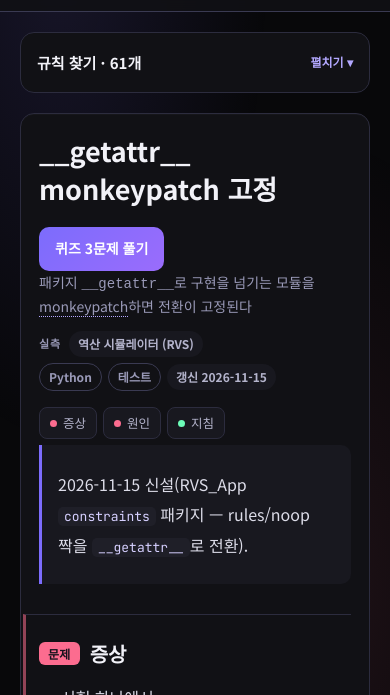
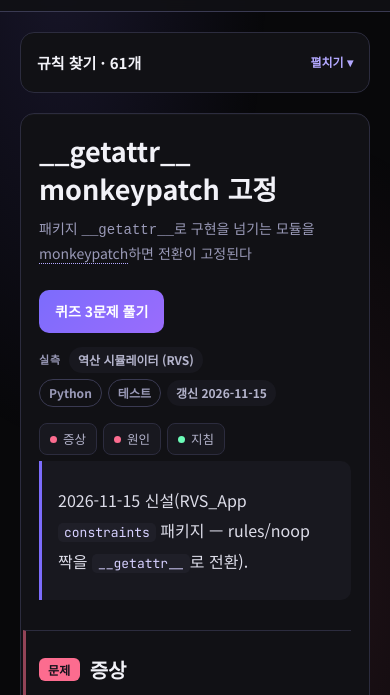
Before and after one commit to yhs01103-png/ai-coding-incident-playbook, a plain HTML site: page docs/index.html in a window 390 px wide. Shown: the part 125-820 px from the top of the page. Drawn offline with Linux system fonts and the light colour scheme.

Commit message:
fix(site): move quiz button below full title on mobile
Co-Authored-By: Claude Opus 5.5 <noreply@anthropic.com>

```diff
--- a/docs/index.html
+++ b/docs/index.html
@@ -213,6 +213,8 @@ button.chip{font-family:inherit;line-height:1.6}
 .rhead{display:flex;gap:12px;align-items:flex-start;justify-content:space-between;flex-wrap:wrap}
 .rhead h1.t{flex:1 1 320px}
 .rhead .btn{flex:none;margin-top:4px}
+.rhead .full{flex-basis:100%;order:2;margin-top:-6px}
+@media (max-width:600px){.rhead .btn{order:3;margin:0 0 14px}}
 .meta.p{margin-bottom:6px}
 .meta .ml{font-size:11px;font-weight:700;letter-spacing:.08em;color:var(--dim);margin-right:2px}
 </style>
@@ -435,8 +437,8 @@ function ruleView(id){
   const n = ((DATA.quizzes[r.id] || {}).questions || []).length;
   $("#app").innerHTML = `<div class="layout">${sidebar(r.id, "rules")}<article class="card">
     <div class="rhead"><h1 class="t">${esc(short(r))}</h1>
-      ${n ? `<a class="btn" href="#quiz/${enc(r.id)}">퀴즈 ${n}문제 풀기</a>` : ""}</div>
-    ${short(r) !== r.title ? `<p class="full">${inline(r.title)}</p>` : ""}
+      ${n ? `<a class="btn" href="#quiz/${enc(r.id)}">퀴즈 ${n}문제 풀기</a>` : ""}
+      ${short(r) !== r.title ? `<p class="full">${inline(r.title)}</p>` : ""}</div>
     ${r.projects.length ? `<div class="meta p"><span class="ml">실측</span>${r.projects.map(p => `<a class="tag" href="${projById[p] ? "#project/" + enc(p) : "#projects"}">${esc(projById[p] ? projById[p].name : p)}</a>`).join("")}</div>` : ""}
     <div class="meta">${(r.tags || []).map(t => `<a class="tag ghost" href="#tag/${enc(t)}" title="이 태그의 규칙 모두 보기">${esc(t)}</a>`).join("")}
       <span class="tag">갱신 ${esc(r.updated)}</span>${r.public ? "" : `<span class="tag warn">비공개</span>`}</div>
```
Also changed, not shown: 강좌_허브/템플릿/강좌_템플릿.html (+4 -2 lines).
